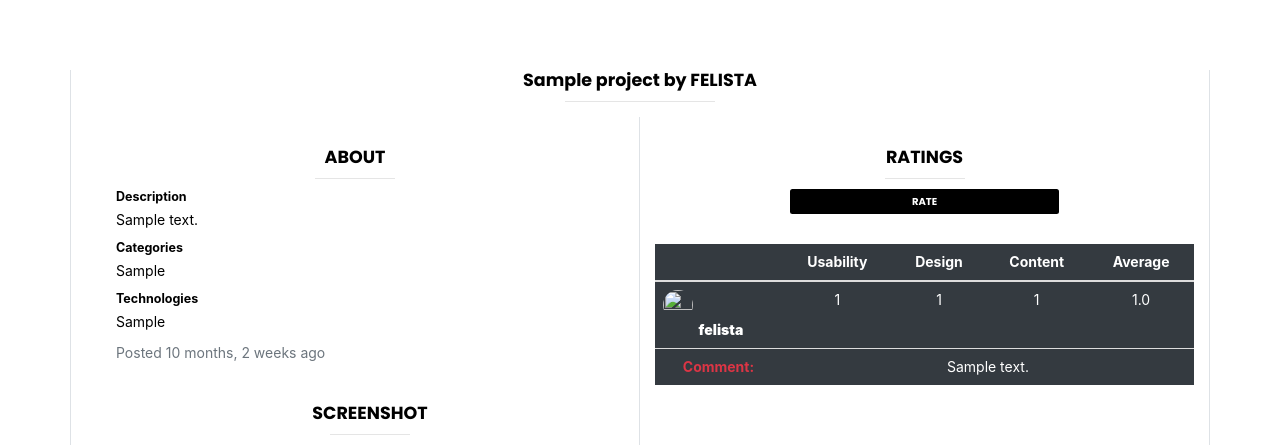
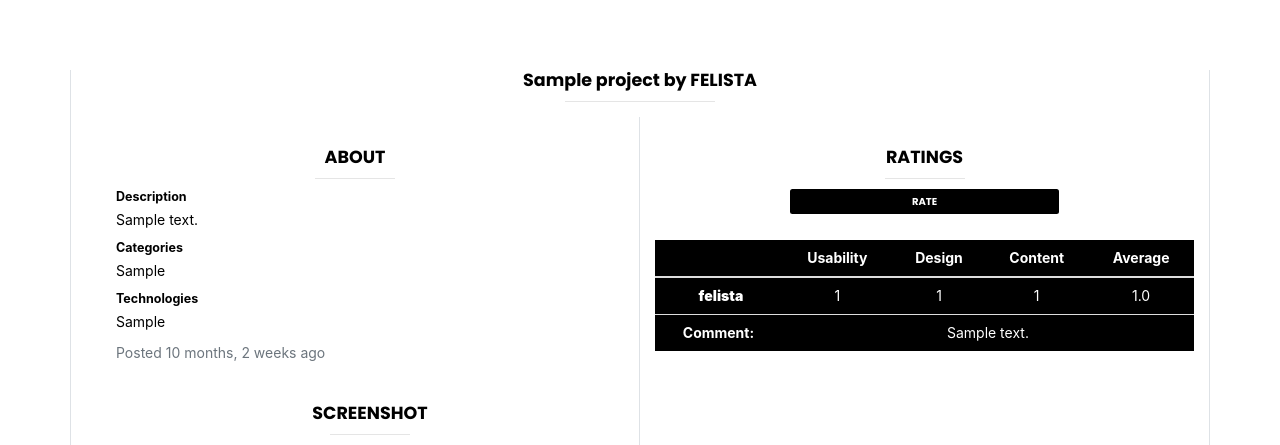
Before and after one commit to felkiriinya/Awards, a Django app: template ratings/templates/project.html in a window 1280 px wide. Shown: the part 62-507 px from the top of the page. Run offline with Django 3.2, Linux system fonts and the light colour scheme; data comes from the database, SQL or seed files in the repository; tables that the repository leaves empty hold one stand-in row (values such as "Sample post"); the template is opened without the code that fills it: values that come from a table or form of the project are taken from there, most other values are stand-ins (such as "Sample title", 1, 10 or a date in 2020); parts of the project's set-up code (start-up, migrations or seed data) failed here and were passed over; some libraries are stand-ins or nearby versions.

Commit message:
made slight changes

```diff
--- a/ratings/templates/project.html
+++ b/ratings/templates/project.html
@@ -32,8 +32,8 @@
 				<button class="btn" style="background-color: black; color: white; width: 50%;"> RATE</button>
 			</a>
 			{% if ratings %}
-			<div class="table-responsive">
-				<table class="table table-hover table-dark mt-5">
+			<div class="table-responsive" style="padding-top: 5%;" >
+				<table class="table table-hover " style="background-color: black; color: white;">
 					<thead>
 					<tr>
 						<th scope="col"><i class="feather-16 ml-5" data-feather="user"></i></th>
@@ -46,9 +46,8 @@
 					<tbody>
 					{% for rating in ratings %}
 					<tr>
-						<th scope="row" class="toggle-review"><img class="img-responsive rounded-circle"
-						                                           src="{{rating.user.profile.image.url}}" height="30"
-						                                           width="30"><b class="ml-2">{{rating.user.username}}</b>
+						<th scope="row" class="toggle-review">
+						                                    <b class="ml-2">{{rating.user.username}}</b>
 						</th>
 						<td>{{rating.usability_rating}}</td>
 						<td>{{rating.design_rating}}</td>
@@ -56,8 +55,8 @@
 						<td>{{ rating.content_rating | add:rating.design_rating |add:rating.usability_rating|div:3|truncatechars:6}}
 						</td>
 					</tr>
-					<tr class="bg-dark">
-						<th scope="row" class="bg-dark"><span class="text-danger">Comment: </span></th>
+					<tr class="" style="background-color: black;">
+						<th scope="row" class=""><span class="" style="color: white;">Comment: </span></th>
 						<td colspan="4">{{ rating.review }}</td>
 					</tr>
 					{% endfor %}
--- a/ratings/views.py
+++ b/ratings/views.py
@@ -107,7 +107,7 @@ def review_rating(request, id):
     current_project = Project.objects.get(id=id)
 
     if request.method == 'POST':
-        form = ProjectRatingForm
+        form = ProjectRatingForm(request.POST)
         if form.is_valid():
             rating = form.save(commit=False)
             rating.project = current_project
--- a/static/css/index.css
+++ b/static/css/index.css
@@ -128,11 +128,3 @@ h3,h1{
   .project-font{
       font-size: 14px;
   }
-
-  .img-carousel:hover
-  {
-  opacity:1;
-  background-color: Black;
-  z-index:10;
-  transition: 1s;
-  }
```
